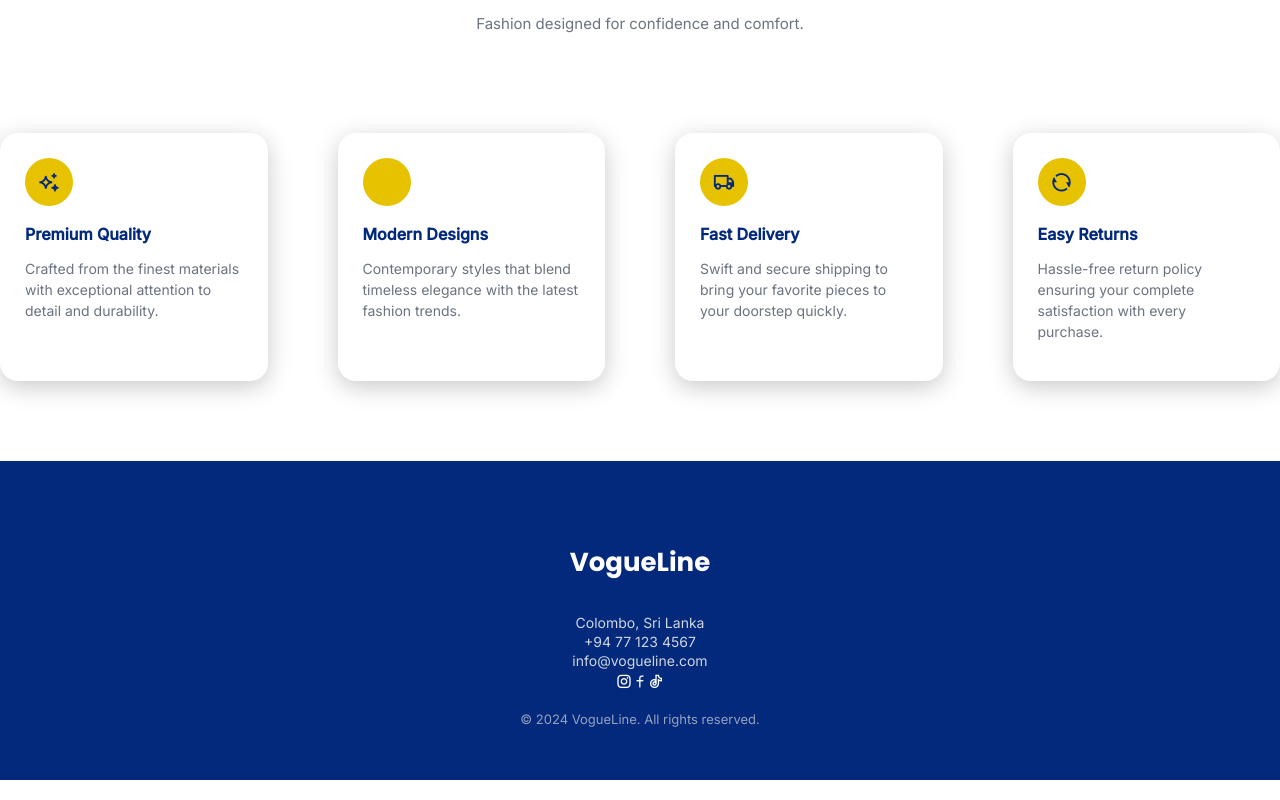
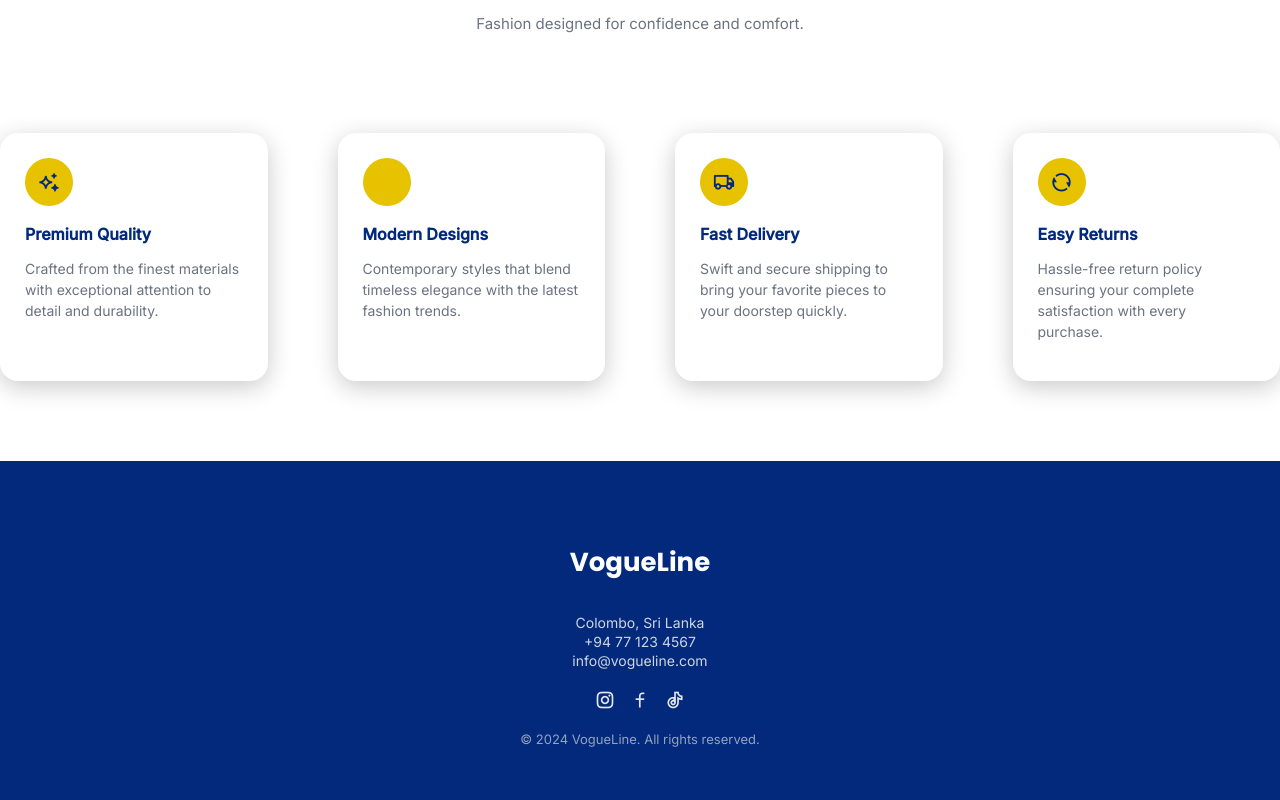
Before and after one commit to Sachithra03/VogueLine, a React (Vite) app: page / in a window 1280 px wide. Shown: the part 2099-2899 px from the top of the page. Built offline with nearby package versions, Linux system fonts and the light colour scheme.

Commit message:
Refactor social media section in Footer for improved layout and spacing

```diff
--- a/src/components/Footer.jsx
+++ b/src/components/Footer.jsx
@@ -15,7 +15,7 @@ export default function Footer(){
                 <p className="footer-email">info@vogueline.com</p>
 
                 {/* social media icons */}
-                <div className="footer-social">
+                <div className="footer-socials">
                     <i className="ri-instagram-line"></i>
                     <i className="ri-facebook-line"></i>
                     <i className="ri-tiktok-line"></i>
--- a/src/styles/footer.css
+++ b/src/styles/footer.css
@@ -30,13 +30,13 @@
 /* social media icons */
 .footer-socials{
     display: flex;
-    gap: 82px;
+    gap: 15px;
     justify-content: center;
-    margin: 40px 0 25px;
+    margin: 20px 25px;
 }
 
 .footer-socials i{
-    font-size: 32px;
+    font-size: 20px;
     cursor: pointer;
     color: #e5e7eb;
     transition: 0.3s ease;
```
